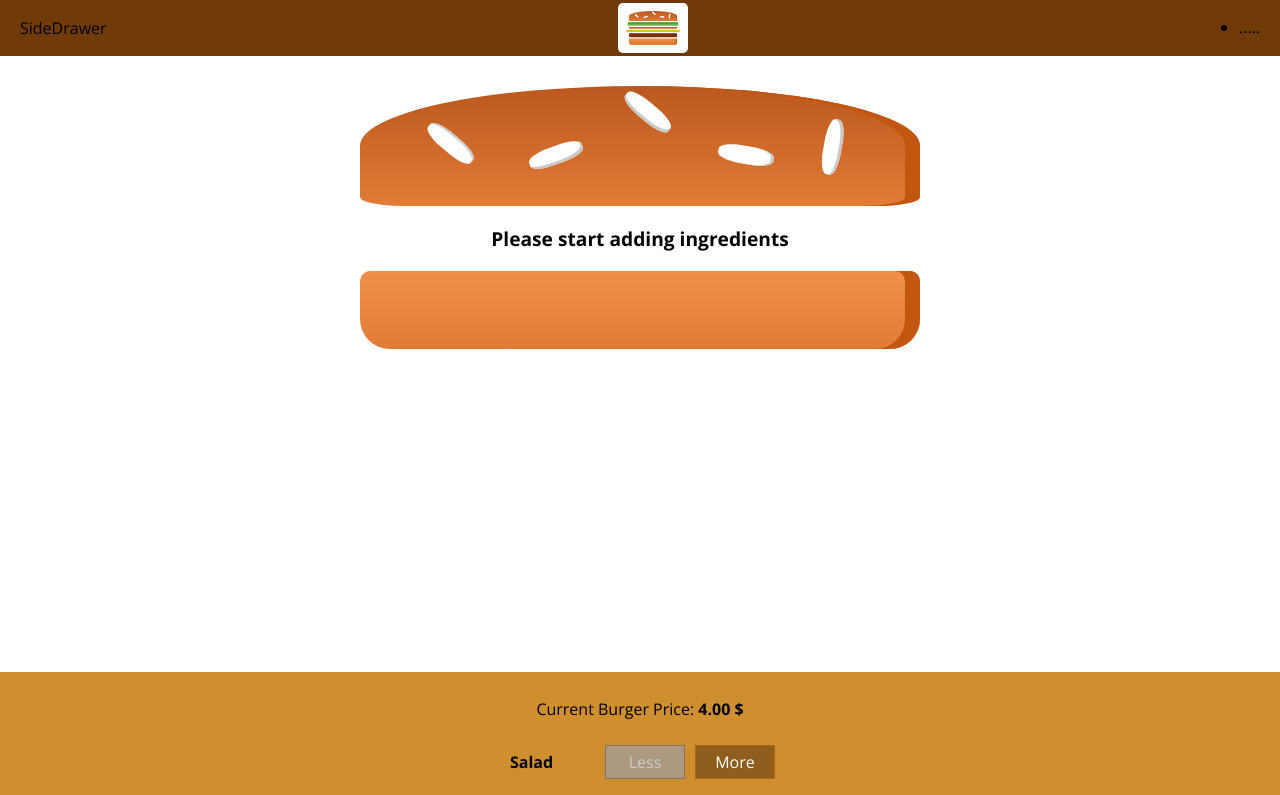
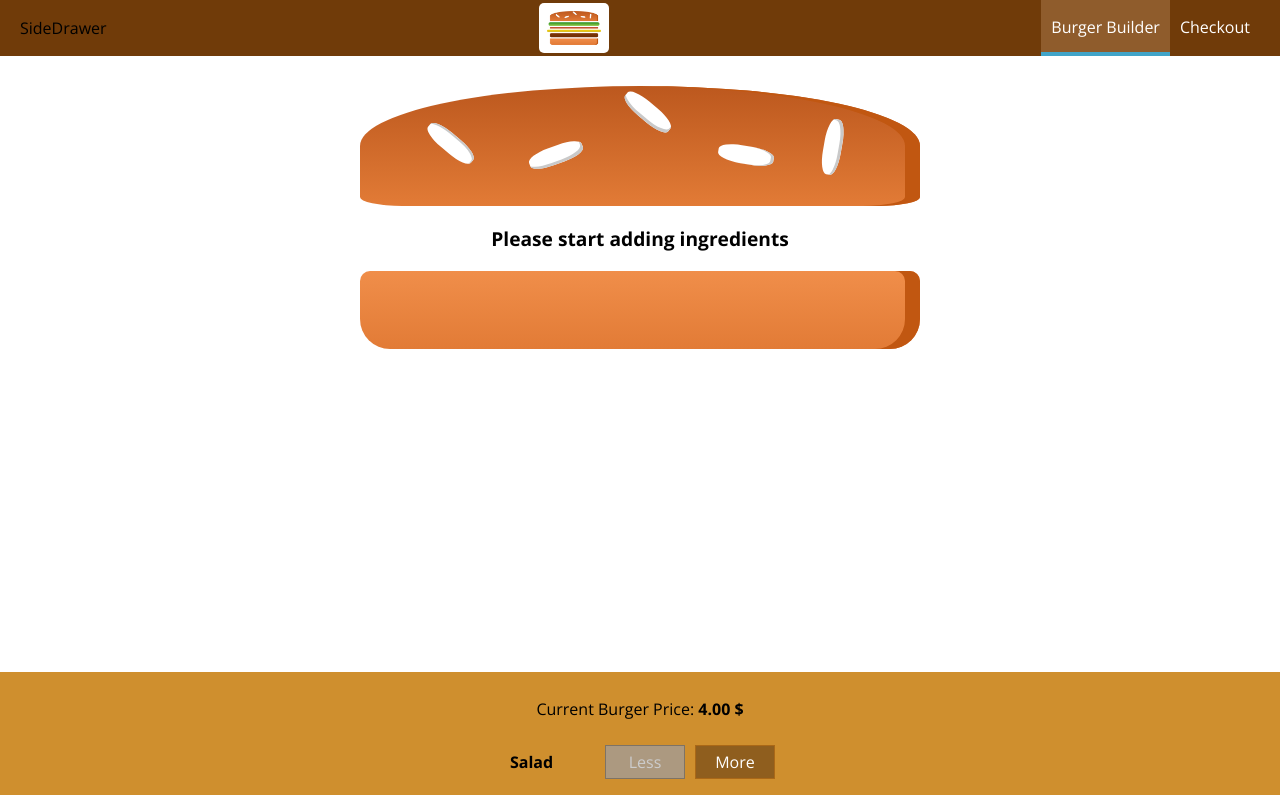
Before and after one commit to moh7afiz90/myBurger-app, a React app: page / in a window 1280 px wide. Shown: the top 795 px of the page. Built offline with nearby package versions, Linux system fonts and the light colour scheme.

Commit message:
Added Navigation Items component to the toolbar

```diff
--- /dev/null
+++ b/src/components/Navigation/NavigationItems/NavigationItem/NavigationItem.css
@@ -0,0 +1,25 @@
+.NavigationItem{
+  margin: 0;
+  box-sizing: border-box;
+  display: flex;
+  height: 100%;
+  align-items:center;
+}
+
+.NavigationItem a {
+  color: white;
+  text-decoration: none;
+  height: 100%;
+  padding: 16px 10px;
+  border-bottom: 4px solid transparent;
+  box-sizing: border-box;
+  display: block;
+}
+
+.NavigationItem a:hover,
+.NavigationItem a:active,
+.NavigationItem a.active {
+  background-color: #8f5c2c;
+  border-bottom: 4px solid #40a4c8;
+  color: white;
+}
--- /dev/null
+++ b/src/components/Navigation/NavigationItems/NavigationItem/NavigationItem.js
@@ -0,0 +1,12 @@
+import React from "react";
+import classes from "./NavigationItem.css";
+const navigationItem = props => {
+  return (
+    <li className={classes.NavigationItem}>
+      <a href={props.link} className={props.active ? classes.active : null}>
+        {props.children}
+      </a>
+    </li>
+  );
+};
+export default navigationItem;
--- /dev/null
+++ b/src/components/Navigation/NavigationItems/NavigationItems.css
@@ -0,0 +1,8 @@
+.NavigationItems {
+  margin: 0;
+  padding: 0;
+  list-style: none;
+  display:flex;
+  align-items: center;
+  height: 100%;
+}
--- /dev/null
+++ b/src/components/Navigation/NavigationItems/NavigationItems.js
@@ -0,0 +1,15 @@
+import React from "react";
+import NavigationItem from "./NavigationItem/NavigationItem";
+import classes from "./NavigationItems.css";
+const navigationItems = props => {
+  return (
+    <ul className={classes.NavigationItems}>
+      <NavigationItem link="/" active>
+        Burger Builder
+      </NavigationItem>
+      <NavigationItem link="/">Checkout</NavigationItem>
+    </ul>
+  );
+};
+
+export default navigationItems;
--- a/src/components/Navigation/Toolbar/Toolbar.js
+++ b/src/components/Navigation/Toolbar/Toolbar.js
@@ -1,15 +1,15 @@
 import React from "react";
 import classes from "./Toolbar.css";
 import Logo from "../../Logo/Logo";
+
+import NavigationItems from "../NavigationItems/NavigationItems";
 const toolbar = props => {
   return (
     <header className={classes.Toolbar}>
       <div>SideDrawer</div>
       <Logo />
       <nav>
-        <ul>
-          <li>.....</li>
-        </ul>
+        <NavigationItems />
       </nav>
     </header>
   );
```
